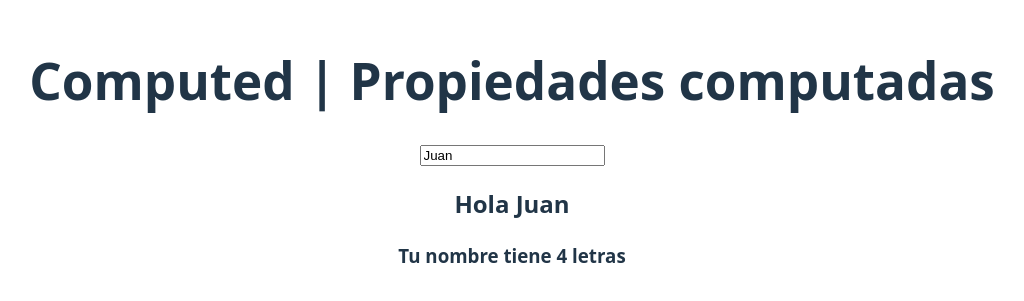
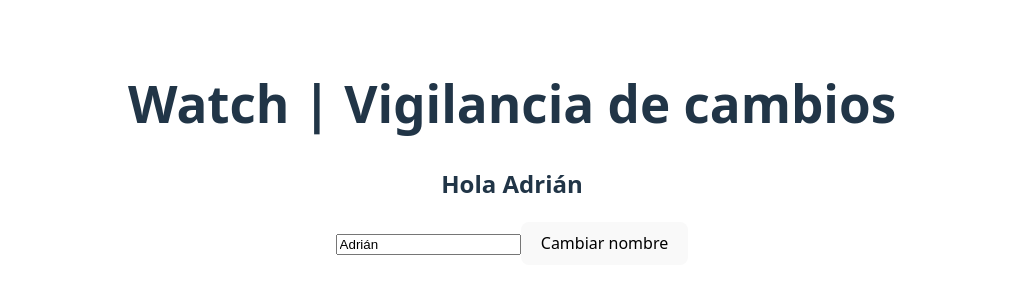
Before and after one commit to GERARDOCALLIRGOSJAQUE/my-vue-project, a Vue app: page / in a window 1280 px wide. Shown: the part 247-548 px from the top of the page, without its empty margins (128-1152 px from the left). Built offline with nearby package versions, Linux system fonts and the light colour scheme.

Commit message:
Quinceavo commit: watch y watchEffect

```diff
--- a/src/App.vue
+++ b/src/App.vue
@@ -1,19 +1,29 @@
 <script setup>
-import { computed, ref } from 'vue';
-import ChildComponent from './components/ChildComponent.vue';
-const userName = ref('Juan');
-const nameLength = computed(() => {
-  return userName.value.length;
-});
+import { ref, watch, watchEffect } from "vue";
 
+//const userName = ref({name: "Adrián"});
+const userName = ref("Adrián");
+const setName = () => {
+  userName.value = "Maria";
+  };
+
+  /*watch(userName,
+  (newValue, oldValue) => {
+    console.log("User name modified");
+  }, {
+    immediate: true,
+    deep: true
+  })*/
+ watchEffect(() => {
+    console.log("User name modified to: ", userName.value);
+  })
 </script>
 
 <template>
-  <h1>Computed | Propiedades computadas</h1><!--Son una forma de transferir info de un padre aun hijo -->
+  <h1>Watch | Vigilancia de cambios</h1>
+  <h2>Hola {{ userName }}</h2>
   <input type="text" v-model="userName">
-  <h2>Hola {{ userName }}</h2>
-  <h3>Tu nombre tiene {{ nameLength }} letras</h3>
-
+  <button @click="setName">Cambiar nombre</button>
 </template>
 
 <style scoped>
```
